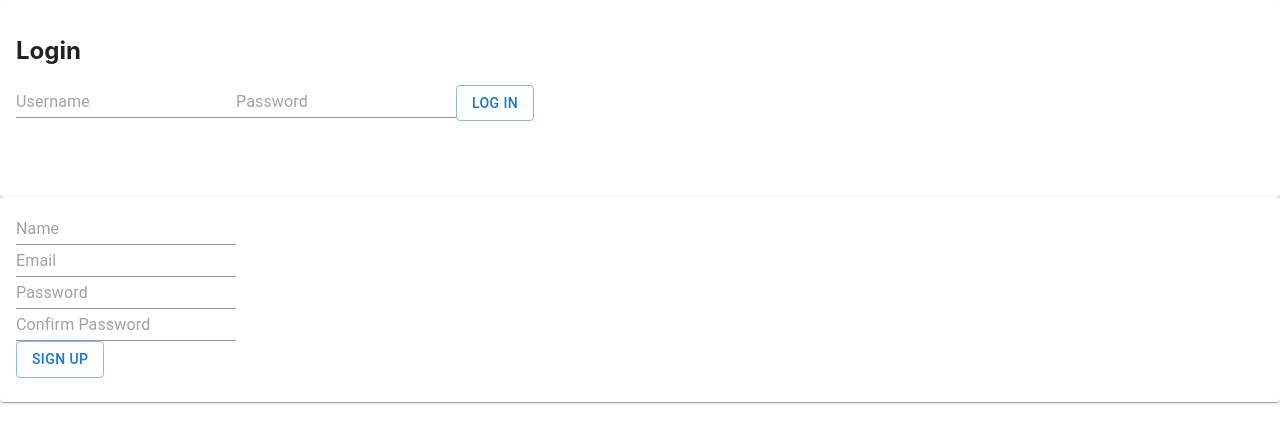
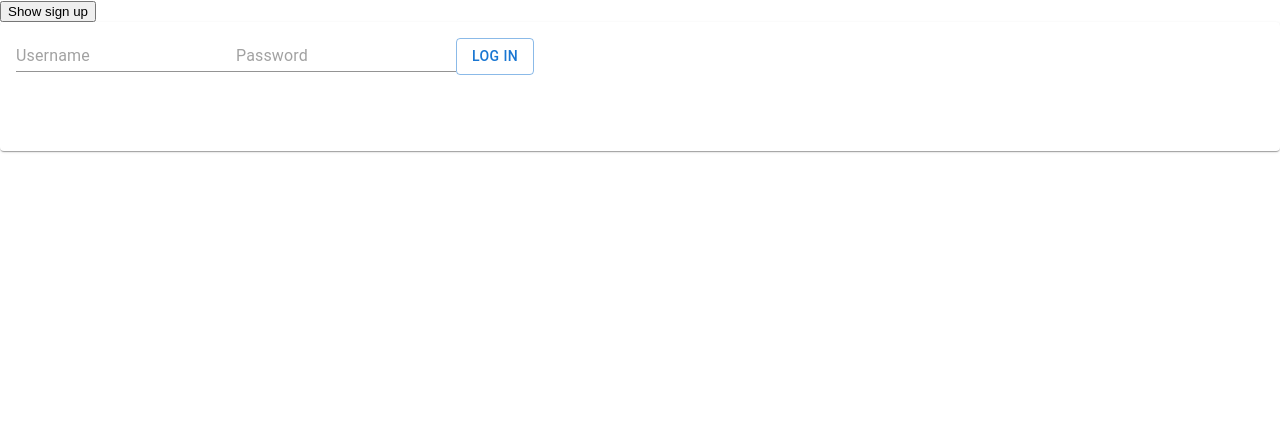
Before and after one commit to Abhibgit/mycoin-2.0, a React (Create React App) app: page /user/login in a window 1280 px wide. Shown: the top 442 px of the page. Built offline with nearby package versions, Linux system fonts and the light colour scheme; no server answers.

Commit message:
add toggle for signup/login, change watchlist to embed, fix adding coins to user watchlist

```diff
--- a/server.js
+++ b/server.js
@@ -16,7 +16,6 @@
 app.use(express.static(path.join(__dirname, "build")));
 // Put API routes here, before the "catch all" route
 
-app.use("/api/coins", require("./routes/api/coins.js"));
 app.use("/api/users", require("./routes/api/users.js"));
 
 // The following "catch all" route (note the *)is necessary
--- a/src/App.js
+++ b/src/App.js
@@ -187,9 +187,6 @@
               setUserInState={setUserInState}
             />
           </Grid>
-          <Grid item xs={2}>
-            <button>Sign Up</button>
-          </Grid>
           {user.id === "" ? (
             <Grid item xs={2}>
               <AuthPage setUserInState={setUserInState} />
--- a/src/components/Login/Login.jsx
+++ b/src/components/Login/Login.jsx
@@ -45,7 +45,6 @@
       <div>
         <Card sx={{ minWidth: 275 }}>
           <CardContent>
-            <h2>Login</h2>
             <div className="form-container" onSubmit={this.handleSubmit}>
               <form autoComplete="off">
                 <Input
--- a/src/pages/AuthPage/AuthPage.jsx
+++ b/src/pages/AuthPage/AuthPage.jsx
@@ -1,12 +1,21 @@
-import React from "react";
+import React, { useState } from "react";
 import Login from "../../components/Login/Login";
 import SignUp from "../../components/SignUp/SignUp";
 
 export default function LoginPage(props) {
+  const [showLogin, setShowLogin] = useState(true);
+
   return (
     <main className="LoginPage">
-      <Login setUserInState={props.setUserInState} />
-      <SignUp setUserInState={props.setUserInState} />
+      <button onClick={() => setShowLogin({})}>
+        {showLogin ? "Show sign up" : "Show Login "}
+      </button>
+      {console.log(showLogin)}
+      {showLogin ? (
+        <Login setUserInState={props.setUserInState} />
+      ) : (
+        <SignUp setUserInState={props.setUserInState} />
+      )}
     </main>
   );
 }
```
Also changed, not shown: controllers/users.js (+6 -1 lines), models/comment.js (renamed from models/coin.js, +1 -13 lines), models/user.js (+13 -1 lines), routes/api/coins.js (deleted, +0 -10 lines).
